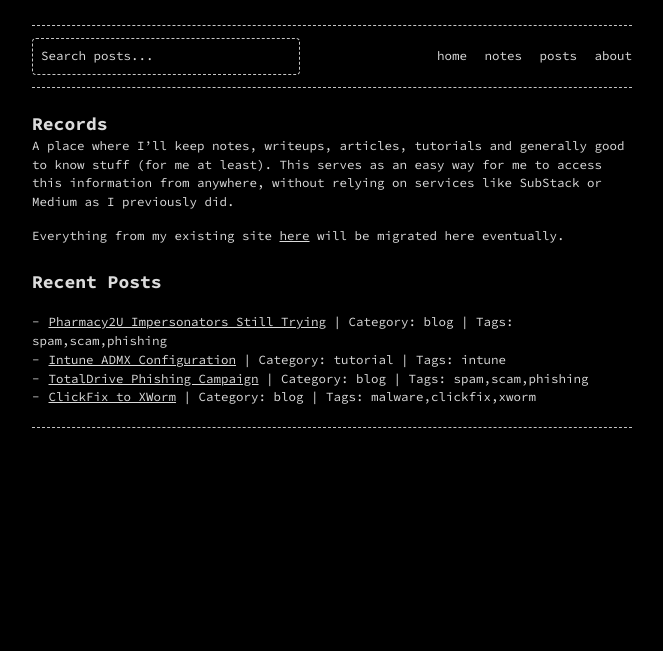
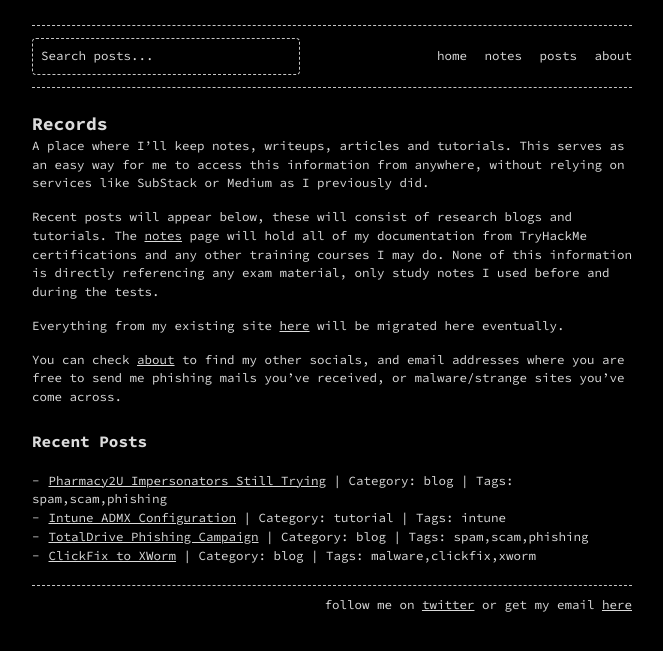
Before and after one commit to contrxl/contrxl.github.io, a Jekyll site: the page built from index.md, in a window 1280 px wide. Shown: the top 651 px of the page, without its empty margins (308-971 px from the left). Built offline with Jekyll 4.4.1, drawn with Linux system fonts in a browser that asks for light colours; comment, search, counter and statistics services are not loaded.

Commit message:
Add: Set proper site title and description meta data. Improved homepage quality and about page information.

```diff
--- a/_config.yml
+++ b/_config.yml
@@ -11,32 +11,9 @@ header_pages:
   - posts.md
   - about.md
 
-#footer: 'follow us on <a href="https://twitter.com/">twitter</a>'
-#remote_theme: b2a3e8/jekyll-theme-console
+footer: 'follow me on <a href="https://x.com/contrxllr">twitter</a> or get my email <a href="/about">here</a>'
+
 plugins:
   - jekyll-seo-tag
-#  - jekyll-remote-theme
 
-# Theme options
 style: dark # dark (default) or light or hacker
-# listen_for_clients_preferred_style: true # true or false (default)
-
-# Fonts
-# disable_google_fonts: false # set true to prevent loading fonts.googleapis.com
-
-# Tracking (generic, optional; loads only in production)
-# tracking:
-#   script_src:
-#     - https://analytics.example.com/matomo.js
-#   async: true   # default true
-#   defer: false  # default false
-#   # Optional inline init snippet (requires CSP allowance if used)
-#   # init: |
-#   #   var _paq = window._paq = window._paq || [];
-#   #   _paq.push(['trackPageView']);
-#   #   _paq.push(['enableLinkTracking']);
-#   #   _paq.push(['setTrackerUrl', 'https://analytics.example.com/matomo.php']);
-#   #   _paq.push(['setSiteId', '1']);
-#
-# # Extend CSP to allow your tracker sources (script-src/connect-src/img-src as needed)
-# # csp_extra: "script-src 'self' https://analytics.example.com; connect-src 'self' https://analytics.example.com; img-src 'self' https://analytics.example.com;"
--- a/_includes/head.html
+++ b/_includes/head.html
@@ -3,7 +3,7 @@
   <meta http-equiv="X-UA-Compatible" content="IE=edge">
   <meta name="viewport" content="width=device-width, initial-scale=1.0, maximum-scale=1.0, user-scalable=no" />
   <meta name="color-scheme" content="dark light">
-  <title>{{ page.title }}</title>
+  <title>{% if page.meta_title %}{{ page.meta_title }}{% elsif page.title %}{{ page.title }}{% else %}{{ site.title }}{% endif %}</title>
   {%- seo title=false -%}
 
   {% if page.robots %}
--- a/_layouts/drop.html
+++ b/_layouts/drop.html
@@ -6,7 +6,7 @@ layout: default
 {% for posts in site.posts %}
     <ul>
         <li>
-        <a href="{{ posts.url }}">{{ posts.title }} : {{ posts.date | date: '%b %Y' %}}</a>
+        <a href="{{ posts.url }}">{{ posts.title }} : {{ posts.date | date: '%b %Y' }}</a>
         </li>
     </ul>
 {% endfor %}
--- a/index.md
+++ b/index.md
@@ -2,12 +2,17 @@
 title: home
 layout: home
 permalink: /
+meta_title: Another Cybersecurity Blog | Contrxl
 ---
 
 # Records
 
-A place where I'll keep notes, writeups, articles, tutorials and generally good to know stuff (for me at least). This serves as an easy way for me to access this information from anywhere, without relying on services like SubStack or Medium as I previously did.
+A place where I'll keep notes, writeups, articles and tutorials. This serves as an easy way for me to access this information from anywhere, without relying on services like SubStack or Medium as I previously did.
+
+Recent posts will appear below, these will consist of research blogs and tutorials. The [notes](/notes) page will hold all of my documentation from TryHackMe certifications and any other training courses I may do. None of this information is directly referencing any exam material, only study notes I used before and during the tests.
 
 Everything from my existing site [here](https://knowledge.contrxl.tech) will be migrated here eventually.
 
-# Recent Posts
+You can check [about](/about) to find my other socials, and email addresses where you are free to send me phishing mails you've received, or malware/strange sites you've come across.
+
+## Recent Posts
```
Also changed, not shown: about.md (+6 -0 lines).
